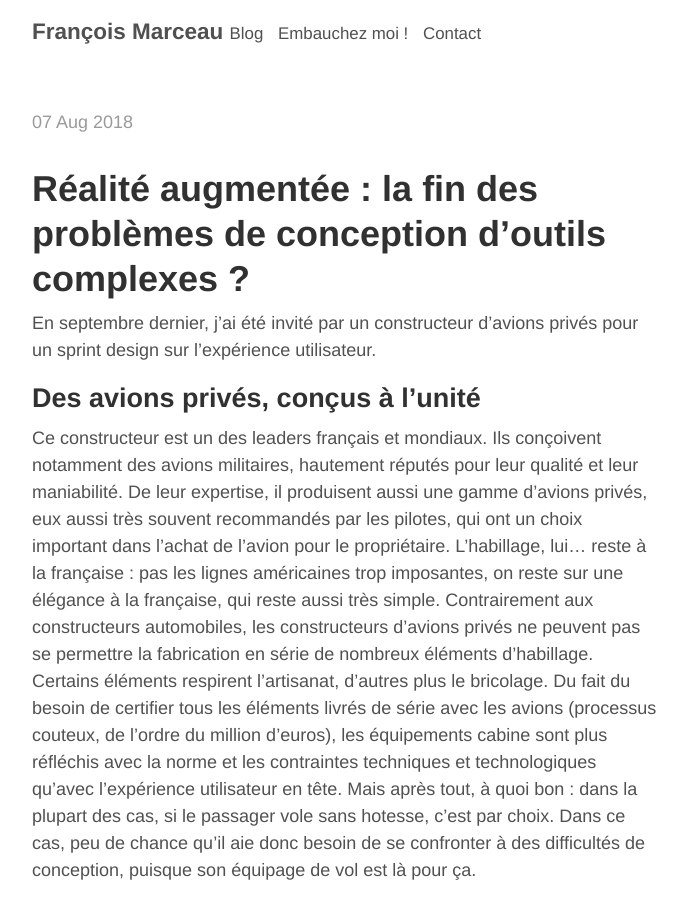
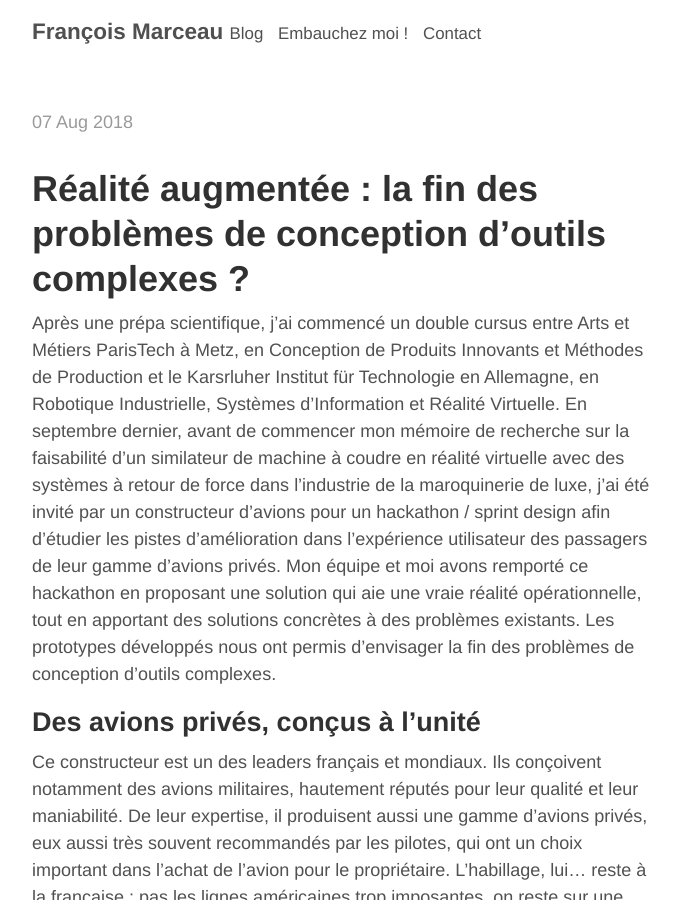
Before and after one commit to francoismarceau/blog, a Jekyll site: the page built from _posts/2018-07-29-ar-cabinguide.md, in a window 1280 px wide and 900 px high. Shown: the whole window, without its empty margins (293-980 px from the left). Built offline with Jekyll 4.4.1, drawn with Linux system fonts in a browser that asks for light colours; our own code applies the rules of GitHub Pages for plain Markdown files.

Commit message:
Added : intro

```diff
--- a/_posts/2018-07-29-ar-cabinguide.md
+++ b/_posts/2018-07-29-ar-cabinguide.md
@@ -4,7 +4,7 @@ title: Réalité augmentée : la fin des problèmes de conception d'outils compl
 ---
 # Réalité augmentée : la fin des problèmes de conception d'outils complexes ?
 
-En septembre dernier, j'ai été invité par un constructeur d'avions privés pour un sprint design sur l'expérience utilisateur.
+Après une prépa scientifique, j'ai commencé un double cursus entre Arts et Métiers ParisTech à Metz, en Conception de Produits Innovants et Méthodes de Production et le Karsrluher Institut für Technologie en Allemagne, en Robotique Industrielle, Systèmes d'Information et Réalité Virtuelle. En septembre dernier, avant de commencer mon mémoire de recherche sur la faisabilité d'un similateur de machine à coudre en réalité virtuelle avec des systèmes à retour de force dans l'industrie de la maroquinerie de luxe, j'ai été invité par un constructeur d'avions pour un hackathon / sprint design afin d'étudier les pistes d'amélioration dans l'expérience utilisateur des passagers de leur gamme d'avions privés. Mon équipe et moi avons remporté ce hackathon en proposant une solution qui aie une vraie réalité opérationnelle, tout en apportant des solutions concrètes à des problèmes existants. Les prototypes développés nous ont permis d'envisager la fin des problèmes de conception d'outils complexes.
 
 ## Des avions privés, conçus à l'unité
 
```
